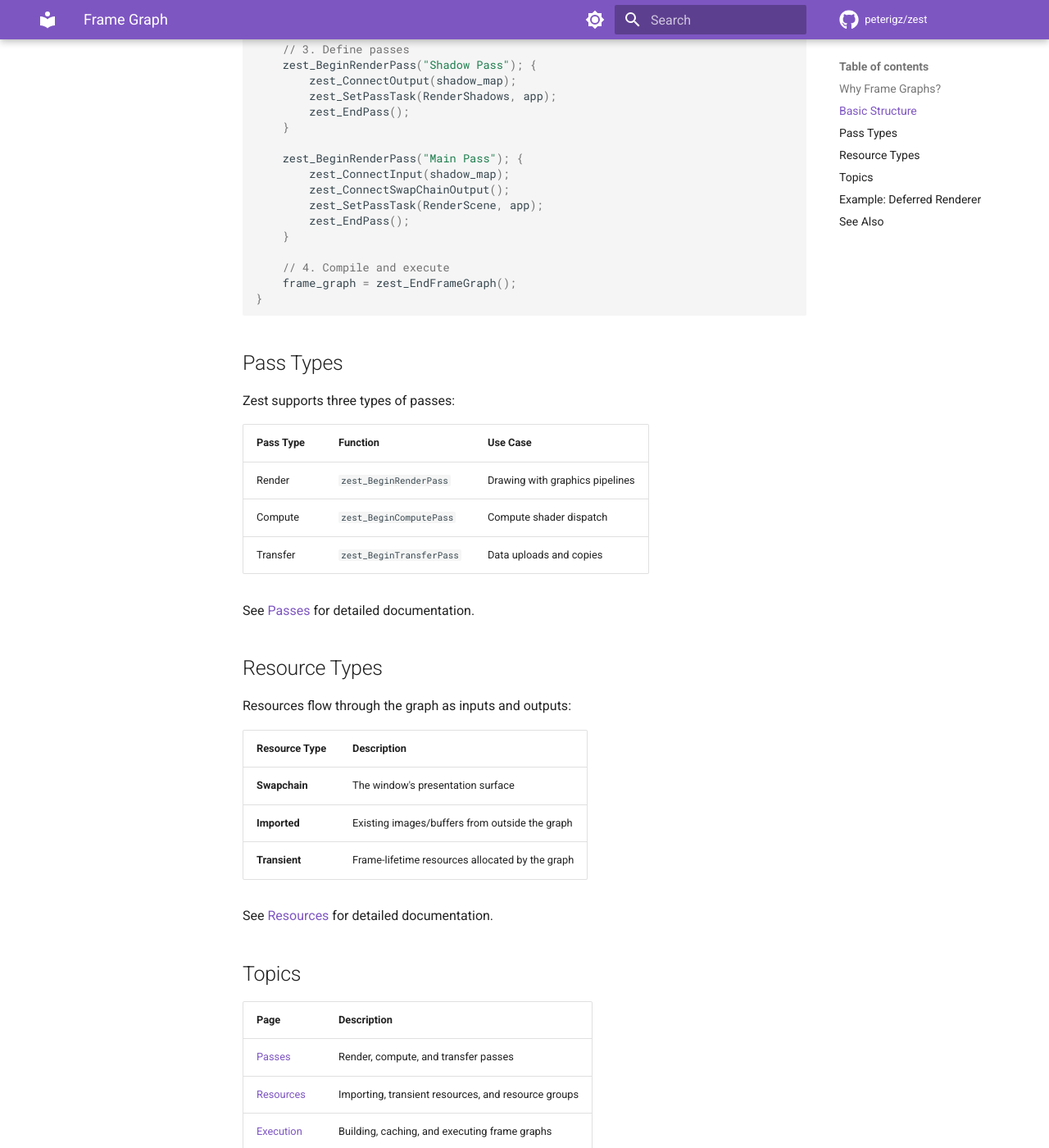
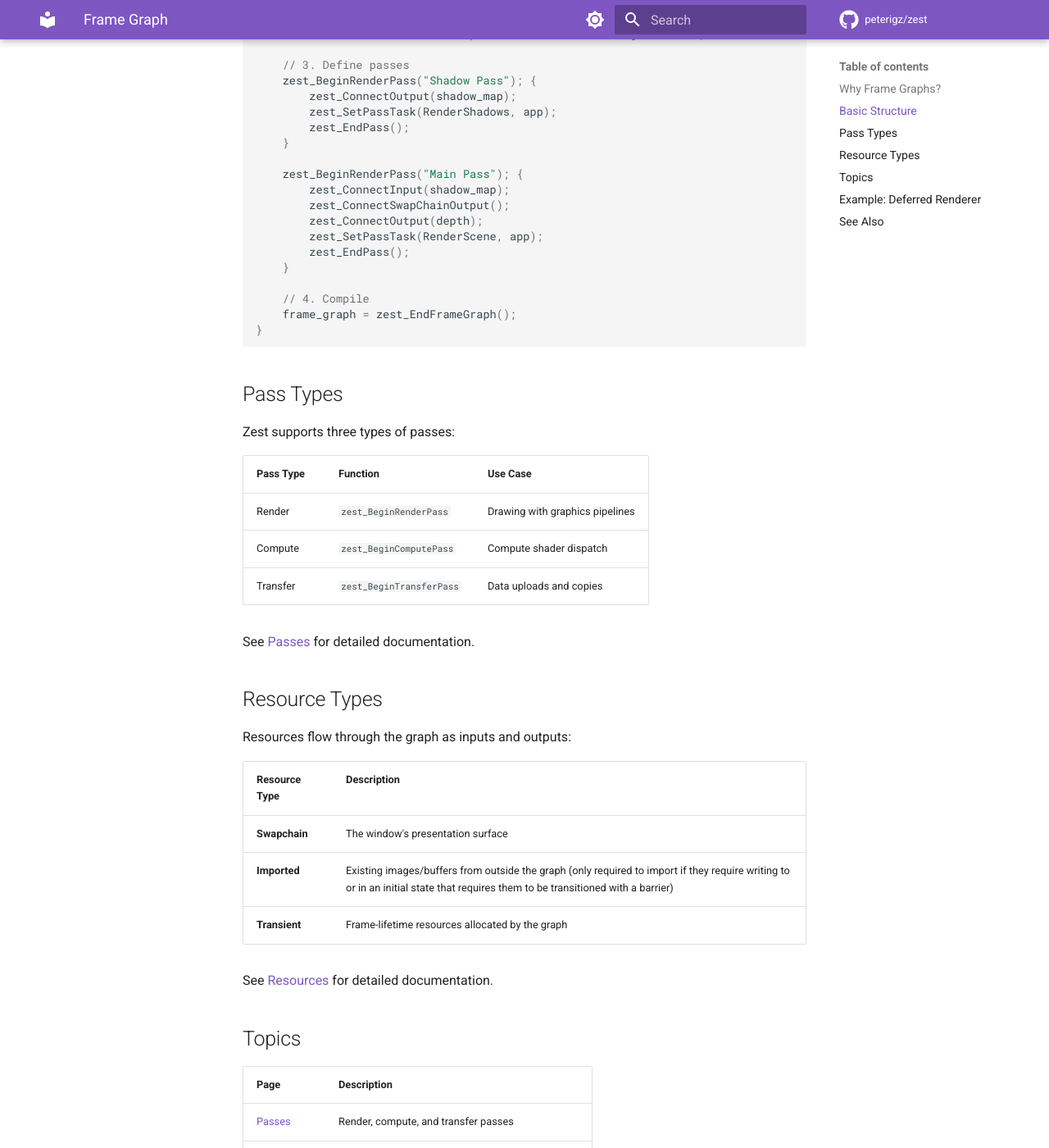
Before and after one commit to peterigz/zest, an MkDocs documentation site: the page built from docs/concepts/frame-graph/index.md, in a window 1280 px wide and 1400 px high, scrolled down 1058 px. Shown: the whole window at 82% size. Built offline with MkDocs 1.6.1 and Material for MkDocs 9.7.7, drawn with Linux system fonts in a browser that asks for light colours; comment, search, counter and statistics services are not loaded.

Commit message:
Update index.md

````diff
--- a/docs/concepts/frame-graph/index.md
+++ b/docs/concepts/frame-graph/index.md
@@ -37,6 +37,7 @@ if (zest_BeginFrameGraph(context, "My Graph", &cache_key)) {
 
     // 2. Create transient resources (optional)
     zest_resource_node depth = zest_AddTransientImageResource("Depth", &depth_info);
+    zest_resource_node shadow_map = zest_AddTransientImageResource("Shadows", &shadow_info);
 
     // 3. Define passes
     zest_BeginRenderPass("Shadow Pass"); {
@@ -48,11 +49,12 @@ if (zest_BeginFrameGraph(context, "My Graph", &cache_key)) {
     zest_BeginRenderPass("Main Pass"); {
         zest_ConnectInput(shadow_map);
         zest_ConnectSwapChainOutput();
+        zest_ConnectOutput(depth);
         zest_SetPassTask(RenderScene, app);
         zest_EndPass();
     }
 
-    // 4. Compile and execute
+    // 4. Compile
     frame_graph = zest_EndFrameGraph();
 }
 ```
@@ -76,7 +78,7 @@ Resources flow through the graph as inputs and outputs:
 | Resource Type | Description |
 |--------------|-------------|
 | **Swapchain** | The window's presentation surface |
-| **Imported** | Existing images/buffers from outside the graph |
+| **Imported** | Existing images/buffers from outside the graph (only required to import if they require writing to or in an initial state that requires them to be transitioned with a barrier) |
 | **Transient** | Frame-lifetime resources allocated by the graph |
 
 See [Resources](resources.md) for detailed documentation.
````
